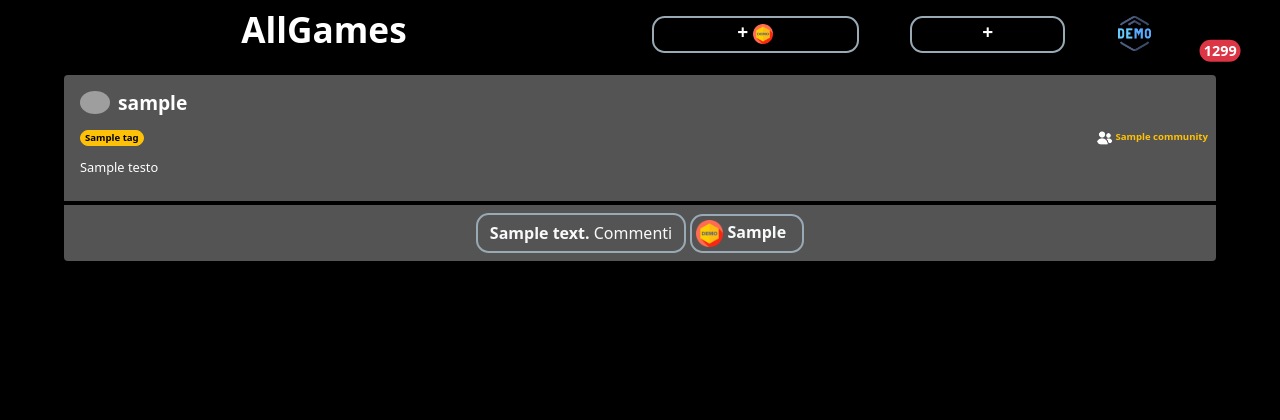
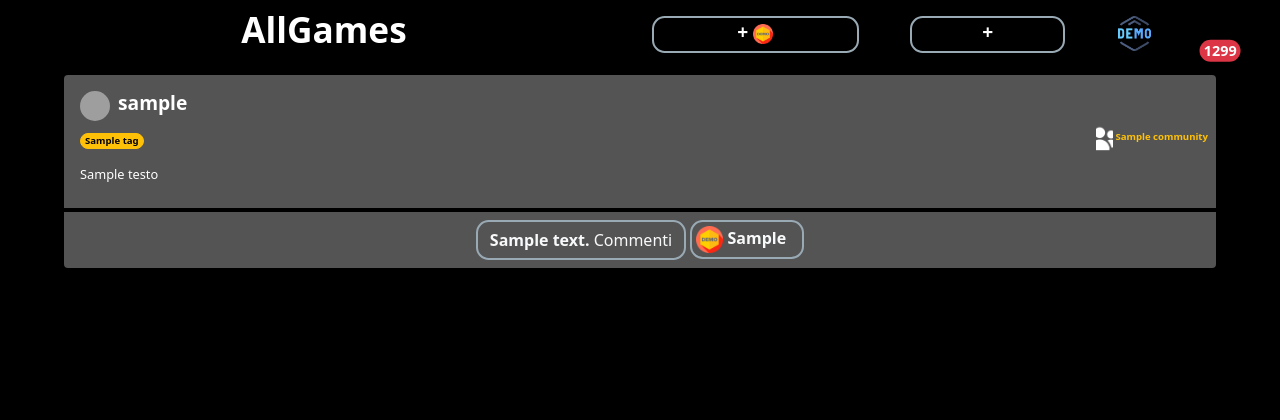
Before and after one commit to Ventus218/AllGames, a PHP site: template website/templates/index-template.php in a window 1280 px wide. Shown: the top 420 px of the page. Run offline with PHP 8.4, Linux system fonts and the light colour scheme; the template is opened without the code that fills it: most values are stand-ins (such as "Sample title", 1, 10 or a date in 2020); data that the repository does not hold is empty; grey boxes are pictures that could not be loaded.

Commit message:
fixed rounded profile images

```diff
--- a/website/inc/css/style.css
+++ b/website/inc/css/style.css
@@ -56,8 +56,9 @@ article header h2 {
 }
 
 article header img {
+    object-fit: cover;
     width: 30px;
-    border-radius: 50%;
+    height: 30px;
 }
 
 article header p.timestamp {
--- a/website/templates/index-template.php
+++ b/website/templates/index-template.php
@@ -73,7 +73,7 @@
                         <header>
                             <div class="row">
                                 <div class="col clearfix">
-                                    <img class="profile-pic float-start me-2" src=" <?php echo (isset($utente->urlImmagine) ? $utente->urlImmagine : "../inc/img/profile-pic.png"); ?> " alt="Immagine profilo di <?php echo $utente->username; ?>" />
+                                    <img class="rounded-circle float-start me-2" src=" <?php echo (isset($utente->urlImmagine) ? $utente->urlImmagine : "../inc/img/profile-pic.png"); ?> " alt="Immagine profilo di <?php echo $utente->username; ?>" />
                                     <h2> <?php echo $utente->username; ?> </h2>
                                 </div>
                                 <div class="col-auto">
```
